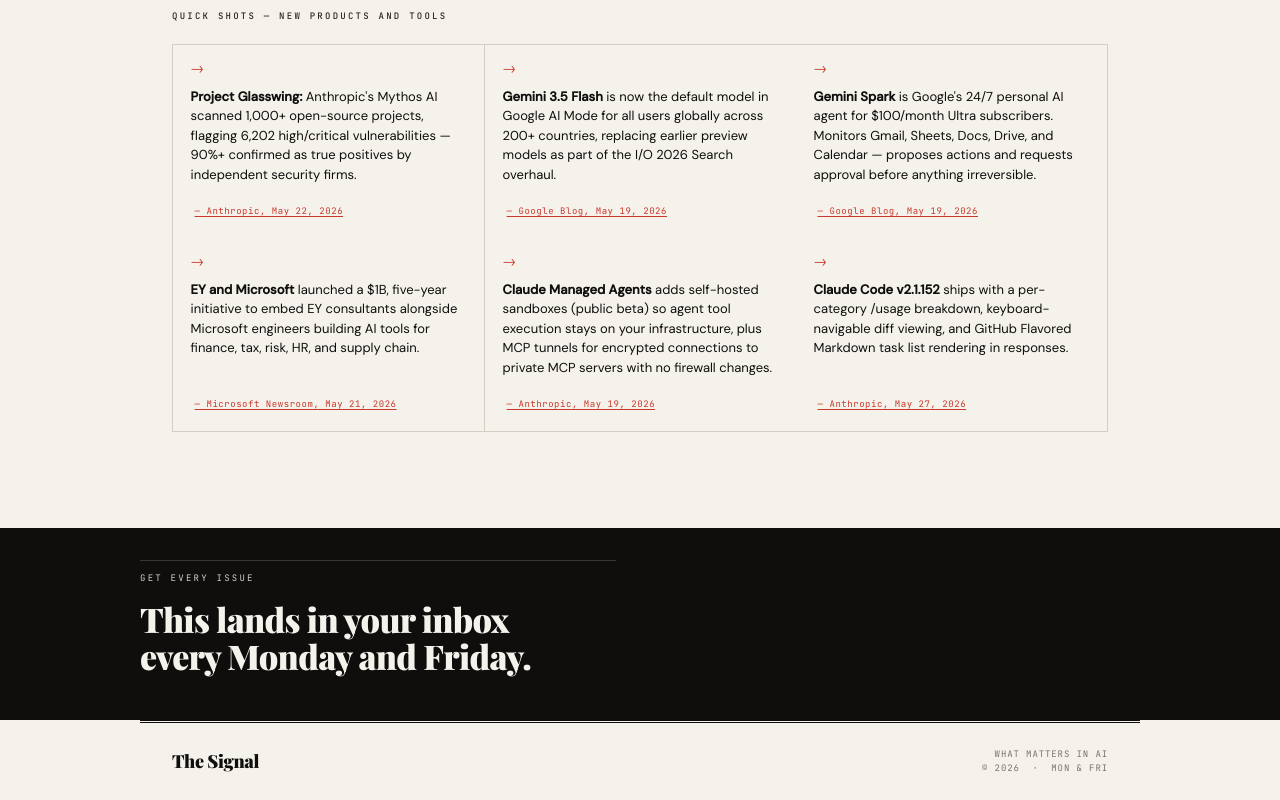
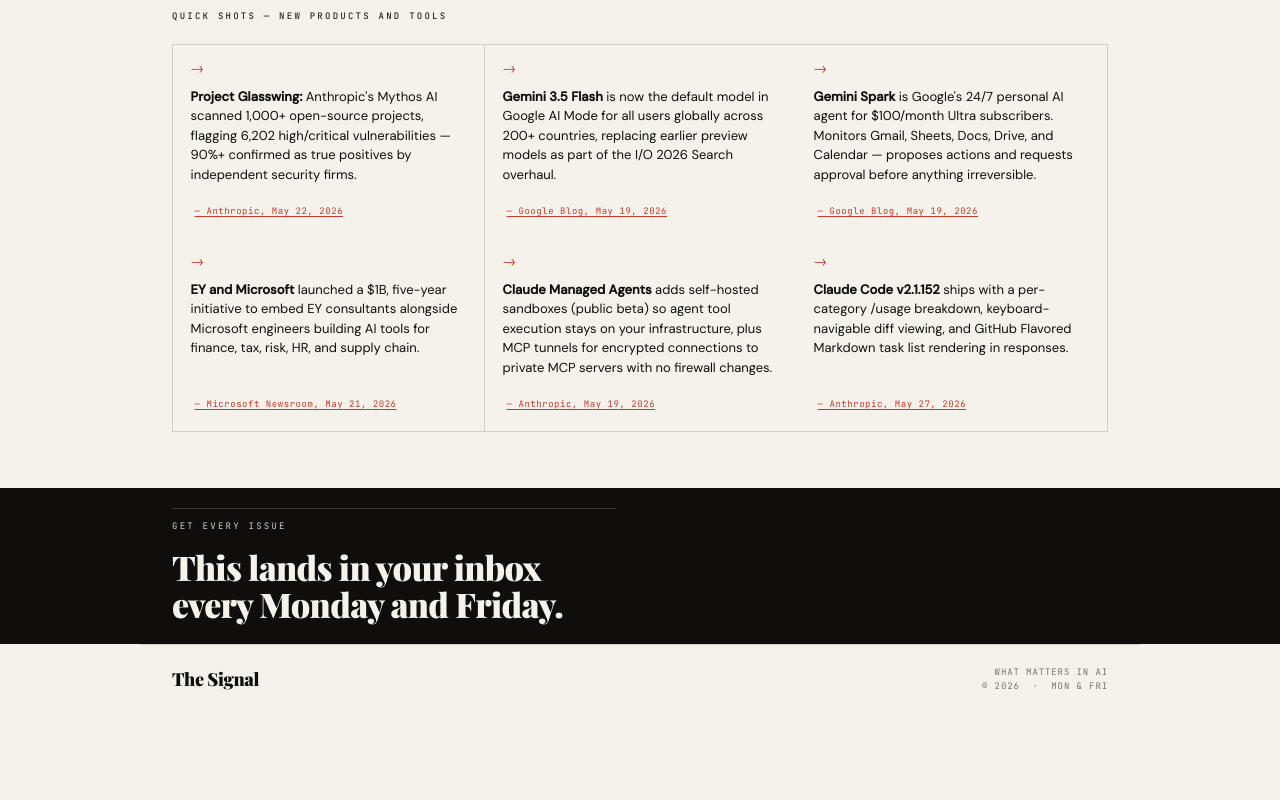
Before and after one commit to RiaDhanani/AI-Newsletter, a Next.js app: page / in a window 1280 px wide. Shown: the part 2823-3623 px from the top of the page. After the commit the page ends 3537 px from the top, so only its background shows below. Built offline with nearby package versions, Linux system fonts and the light colour scheme; a web font is replaced by a local one.

Commit message:
Refine subscribe block and footer layout

```diff
--- a/app/components/BeehiivEmbed.js
+++ b/app/components/BeehiivEmbed.js
@@ -1,12 +1,16 @@
 'use client'
-import Script from 'next/script'
+import { useEffect, useRef } from 'react'
 
 export default function BeehiivEmbed() {
-  return (
-    <Script
-      src="https://subscribe-forms.beehiiv.com/v3/loader.js"
-      data-beehiiv-form="30753988-de1d-4052-a32e-81ad0090a77d"
-      strategy="afterInteractive"
-    />
-  )
+  const ref = useRef(null)
+
+  useEffect(() => {
+    const script = document.createElement('script')
+    script.src = 'https://subscribe-forms.beehiiv.com/v3/loader.js'
+    script.async = true
+    script.setAttribute('data-beehiiv-form', '30753988-de1d-4052-a32e-81ad0090a77d')
+    ref.current?.appendChild(script)
+  }, [])
+
+  return <div ref={ref} />
 }
--- a/app/globals.css
+++ b/app/globals.css
@@ -192,7 +192,7 @@
 .page {
   max-width: var(--col);
   margin: 0 auto;
-  padding: 0 2rem 4rem;
+  padding: 0 2rem 1.5rem;
 }
 
 section { margin: 2rem 0; }
@@ -519,15 +519,20 @@
 .sub-band {
   background: var(--ink);
   color: var(--paper);
-  padding: 2rem 2rem;
 }
 .sub-inner {
   max-width: var(--col);
   margin: 0 auto;
+  padding: 1.25rem 2rem 0.5rem;
   display: grid;
   grid-template-columns: 1fr 1fr;
   gap: 3rem;
-  align-items: center;
+  align-items: start;
+}
+.sub-inner > div:last-child {
+  overflow: hidden;
+  max-height: 140px;
+  margin-top: -1rem;
 }
 .sub-kicker {
   font-family: 'JetBrains Mono', monospace;
@@ -608,10 +613,11 @@
 .footer {
   max-width: var(--col);
   margin: 0 auto;
-  padding: 1.5rem 2rem;
-  border-top: 3px double var(--ink);
-  display: flex;
-  justify-content: space-between;
+  padding: 1.25rem 2rem;
+  border-top: 1px solid var(--rule);
+  display: grid;
+  grid-template-columns: 1fr 1fr;
+  gap: 3rem;
   align-items: center;
 }
 
```
